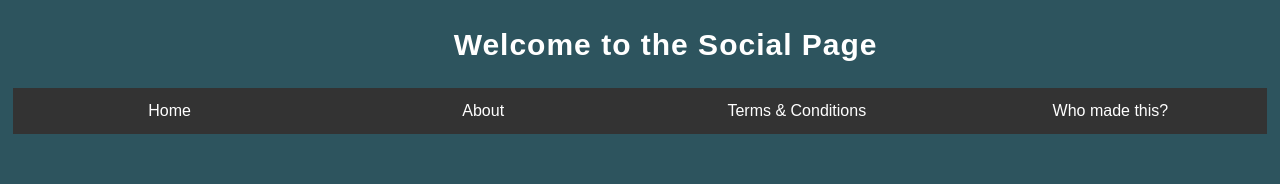
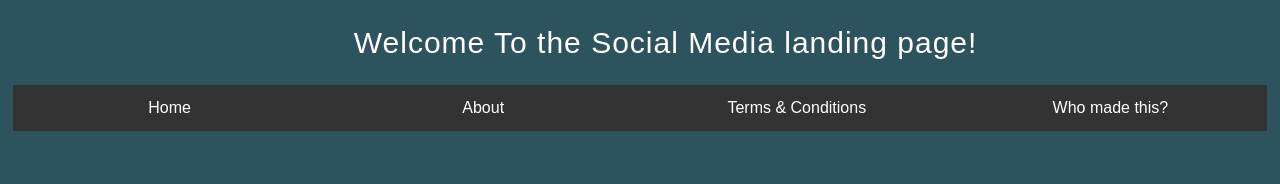
Before and after one commit to tsenior18/Social-Page-Idea, a plain HTML site: page index.html in a window 1280 px wide. Shown: the top 184 px of the page. Drawn offline with nearby package versions, Linux system fonts and the light colour scheme.

Commit message:
Type Writer for Title added

```diff
--- a/index.css
+++ b/index.css
@@ -22,7 +22,8 @@ body {
     text-align: center;
 }
 
-.top a {
+.top,
+p {
     color: white;
     letter-spacing: 1px;
     font-size: 30px;
--- a/index.html
+++ b/index.html
@@ -13,7 +13,7 @@
     <!-- HTML For the Name at top of the page -->
     <div class="wrapper">
         <header class="top">
-            <h1><a href="#">Welcome to the Social Page</a></h1>
+            <p id="test"></p>
         </header>
     </div>
     <!-- HTML for Nav Bar  -->
--- a/index.js
+++ b/index.js
@@ -19,3 +19,17 @@ function updateClock() {
 $(document).ready(function () {
     setInterval(updateClock, 1000);
 });
+
+// TYPE WRITER TEXT -----------------------------------------
+var test = document.getElementById("test");
+var text = "Welcome To the Social Media landing page!"; //put your text here
+var result = "";
+//Press rerun button to see effect
+window.addEventListener("load", () => {
+    for (let i = 0; i < text.length; i++) {
+        setTimeout(function () {
+            result += text[i];
+            test.innerHTML = result;
+        }, 120 * i);
+    }
+});
```
